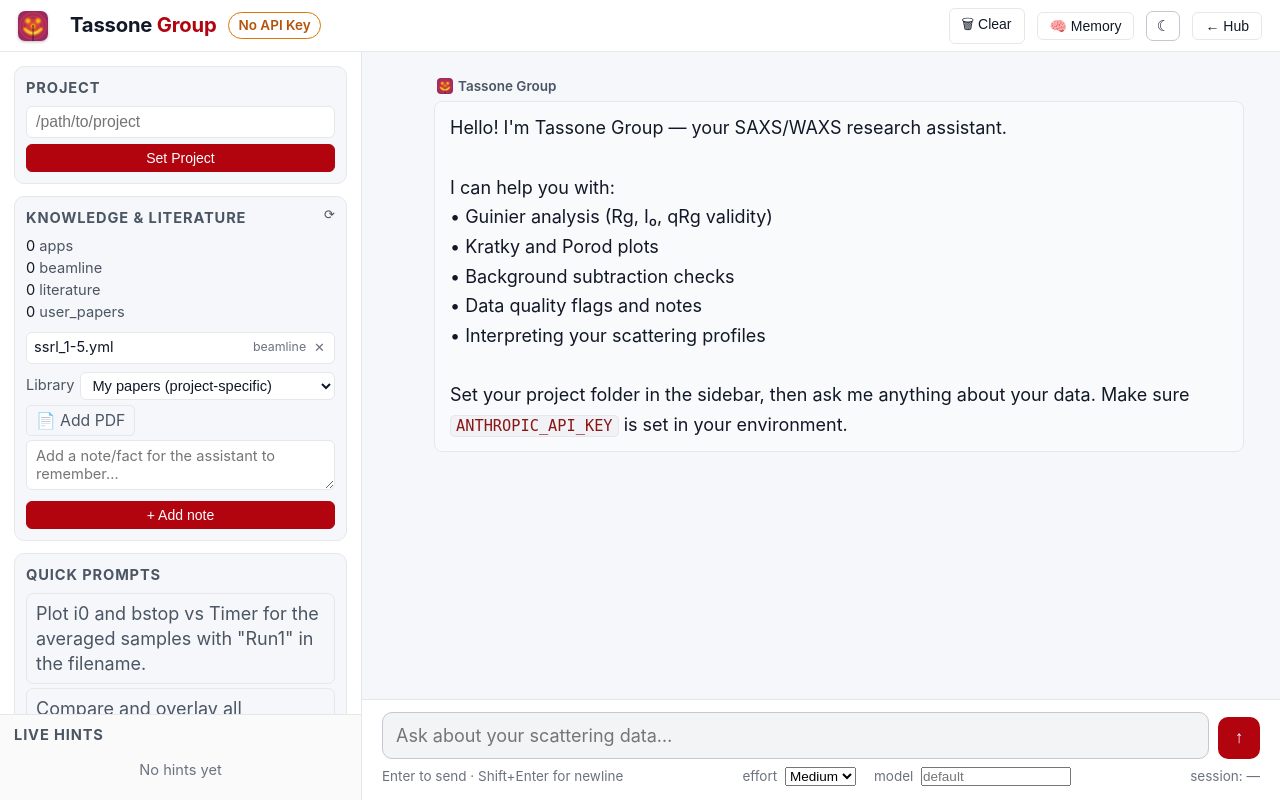
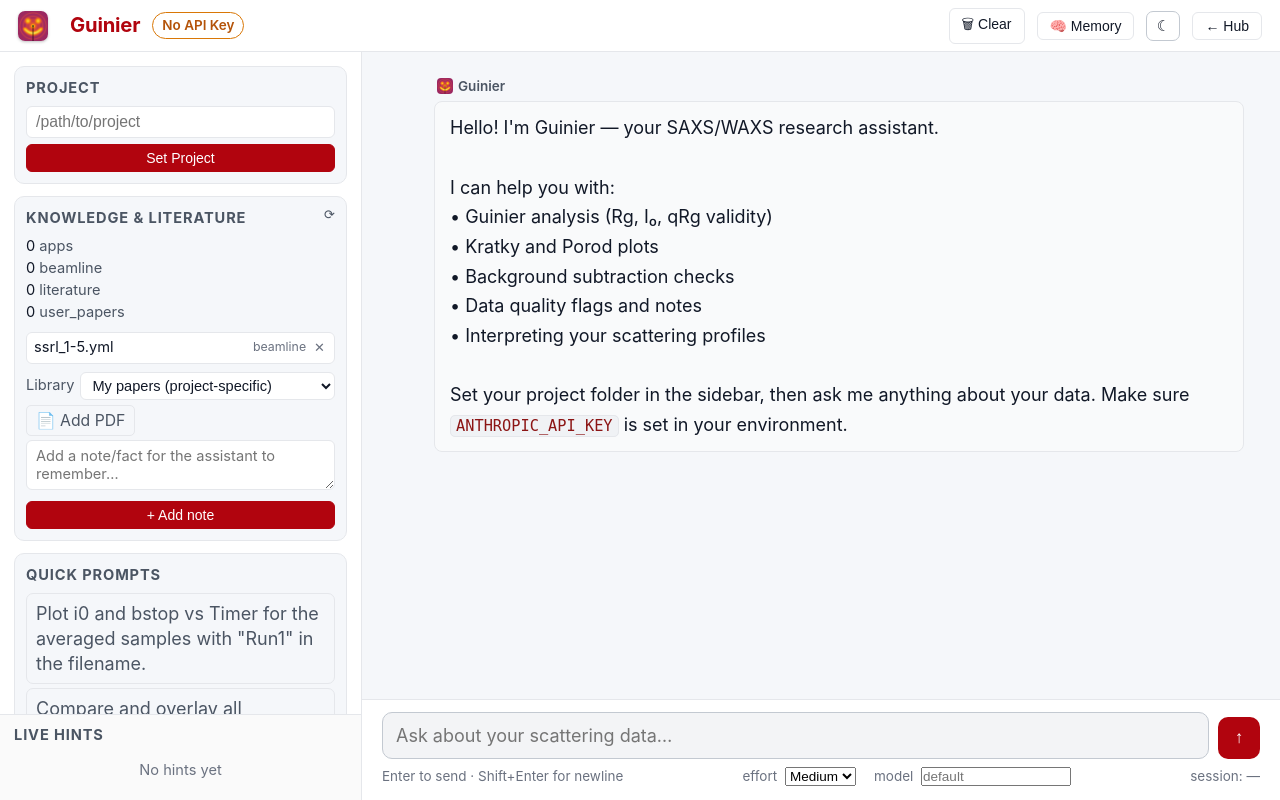
Before and after one commit to anjanikmaurya/SWAXS_Autonomous_Platform_v1, a Flask app: page / in a window 1280 px wide. Run offline with Flask 3, Linux system fonts and the light colour scheme; data that the repository does not hold is empty; some libraries are stand-ins or nearby versions.

Commit message:
Rename the assistant to Guinier in the registry, launchers and docs
The remaining half of the rename: apps.yml (the name the hub card and the tab
both read), the three launcher banners, the assistant's own page, the hub
page, README and the functional spec. Only the string changed.

```diff
--- a/apps.yml
+++ b/apps.yml
@@ -102,7 +102,7 @@ apps:
     color:        "#00838F"
 
   - id:           assistant
-    name:         "Tassone Group"
+    name:         "Guinier"
     description:  "LLM-powered data interpretation, proactive hints, inline plots"
     port:         5109
     entry:        "assistant/app.py"
--- a/assistant/templates/index.html
+++ b/assistant/templates/index.html
@@ -3,7 +3,7 @@
 <head>
 <meta charset="UTF-8">
 <meta name="viewport" content="width=device-width,initial-scale=1">
-<title>Tassone Group</title>
+<title>Guinier</title>
 <link rel="icon" href="/app-icon">   <!-- per-app tab icon, from apps.yml (src/favicon.py) -->
 <!-- Rich rendering: Markdown (marked) + sanitiser (DOMPurify) + math (KaTeX).
      Vendored locally under /static/vendor/ so the assistant works fully OFFLINE
@@ -315,7 +315,7 @@ input:focus-visible,select:focus-visible,textarea:focus-visible{
   <header class="topbar">
     <img src="/static/saxs_smiley.png" alt="SAXS assistant icon"
          style="width:30px;height:30px;border-radius:7px;margin-right:10px;object-fit:cover;box-shadow:0 1px 3px rgba(0,0,0,.25)">
-    <h1>Tassone <span>Group</span></h1>
+    <h1><span>Guinier</span></h1>
     <div id="apiBadge" class="badge warn">Connecting…</div>
     <div class="spacer"></div>
     <button class="btn" onclick="clearChat()">🗑 Clear</button>
@@ -401,9 +401,9 @@ input:focus-visible,select:focus-visible,textarea:focus-visible{
     <div class="chat-wrap">
       <div class="messages" id="messages">
         <div class="msg assistant">
-          <div class="msg-label"><img src="/static/saxs_smiley.png" alt="" style="width:16px;height:16px;border-radius:4px;vertical-align:-3px;margin-right:5px">Tassone Group</div>
+          <div class="msg-label"><img src="/static/saxs_smiley.png" alt="" style="width:16px;height:16px;border-radius:4px;vertical-align:-3px;margin-right:5px">Guinier</div>
           <div class="bubble">
-            Hello! I'm Tassone Group — your SAXS/WAXS research assistant.<br><br>
+            Hello! I'm Guinier — your SAXS/WAXS research assistant.<br><br>
             I can help you with:<br>
             • Guinier analysis (Rg, I₀, qRg validity)<br>
             • Kratky and Porod plots<br>
@@ -684,7 +684,7 @@ function appendUser(text) {
 function appendTyping() {
   const d = document.createElement('div');
   d.className = 'msg assistant'; d.id = '__typing';
-  d.innerHTML = `<div class="msg-label"><img src="/static/saxs_smiley.png" alt="" style="width:16px;height:16px;border-radius:4px;vertical-align:-3px;margin-right:5px">Tassone Group</div>
+  d.innerHTML = `<div class="msg-label"><img src="/static/saxs_smiley.png" alt="" style="width:16px;height:16px;border-radius:4px;vertical-align:-3px;margin-right:5px">Guinier</div>
     <div class="det-row"><div class="det-load"><div class="field"></div><div class="bs"></div><div class="arm"></div></div><span>collecting…</span></div>`;
   document.getElementById('messages').appendChild(d);
   scrollEnd();
@@ -695,7 +695,7 @@ function appendAssistant(text, toolCalls, plot, inlineHints, plotFig) {
   const d = document.createElement('div');
   d.className = 'msg assistant';
 
-  let html = `<div class="msg-label"><img src="/static/saxs_smiley.png" alt="" style="width:16px;height:16px;border-radius:4px;vertical-align:-3px;margin-right:5px">Tassone Group</div><div class="bubble">${renderRich(text)}</div>`;
+  let html = `<div class="msg-label"><img src="/static/saxs_smiley.png" alt="" style="width:16px;height:16px;border-radius:4px;vertical-align:-3px;margin-right:5px">Guinier</div><div class="bubble">${renderRich(text)}</div>`;
 
   // Inline plot — prefer interactive Plotly, fall back to the static PNG.
   const useInteractive = plotFig && window.Plotly;
@@ -905,7 +905,7 @@ async function sendMsg() {
 function appendSteps() {
   const d = document.createElement('div');
   d.className = 'msg assistant';
-  d.innerHTML = `<div class="msg-label"><img src="/static/saxs_smiley.png" alt="" style="width:16px;height:16px;border-radius:4px;vertical-align:-3px;margin-right:5px">Tassone Group</div>
+  d.innerHTML = `<div class="msg-label"><img src="/static/saxs_smiley.png" alt="" style="width:16px;height:16px;border-radius:4px;vertical-align:-3px;margin-right:5px">Guinier</div>
     <div class="steps"><div class="det-row">
       <div class="det-load"><div class="field"></div><div class="bs"></div><div class="arm"></div></div>
       <span>collecting…</span>
--- a/hub/templates/index.html
+++ b/hub/templates/index.html
@@ -296,11 +296,11 @@ input:focus-visible,select:focus-visible,textarea:focus-visible,
     <div class="section-hint">
       <div class="flow-row">
         <span class="flow-badge flow-standard">STANDARD</span>
-        Pick your project folder, then work through: <b>🎯 Calibration</b><span class="arrow">→</span><b>🌀 Reduction</b><span class="arrow">→</span><b><img src="/static/average_icon.png" class="flow-icon" alt=""> Visualisation &amp; Average</b><span class="arrow">→</span><b><img src="/static/background_icon.png" class="flow-icon" alt=""> Subtraction</b><span class="arrow">→</span><b><img src="/static/analysis_icon.png" class="flow-icon" alt=""> Analysis</b>. Stuck? Use <b><img src="/static/saxs_smiley.png" class="flow-icon" alt=""> Tassone Group</b> AI assistant any time.
+        Pick your project folder, then work through: <b>🎯 Calibration</b><span class="arrow">→</span><b>🌀 Reduction</b><span class="arrow">→</span><b><img src="/static/average_icon.png" class="flow-icon" alt=""> Visualisation &amp; Average</b><span class="arrow">→</span><b><img src="/static/background_icon.png" class="flow-icon" alt=""> Subtraction</b><span class="arrow">→</span><b><img src="/static/analysis_icon.png" class="flow-icon" alt=""> Analysis</b>. Stuck? Use <b><img src="/static/saxs_smiley.png" class="flow-icon" alt=""> Guinier</b> AI assistant any time.
       </div>
       <div class="flow-row flow-auto">
         <span class="flow-badge flow-autonomous">AUTONOMOUS</span>
-        The reactor and optimiser close the loop: <b>🔁 Autonomous Synthesis</b> collects a sample<span class="arrow">→</span>pipeline reduces it<span class="arrow">→</span><b>🧭 Auto-Fit &amp; Optimiser</b> proposes what's next<span class="arrow">→</span>back to <b>🔁 Autonomous Synthesis</b>. Stuck? Use <b><img src="/static/saxs_smiley.png" class="flow-icon" alt=""> Tassone Group</b> AI assistant any time.
+        The reactor and optimiser close the loop: <b>🔁 Autonomous Synthesis</b> collects a sample<span class="arrow">→</span>pipeline reduces it<span class="arrow">→</span><b>🧭 Auto-Fit &amp; Optimiser</b> proposes what's next<span class="arrow">→</span>back to <b>🔁 Autonomous Synthesis</b>. Stuck? Use <b><img src="/static/saxs_smiley.png" class="flow-icon" alt=""> Guinier</b> AI assistant any time.
       </div>
     </div>
 
@@ -347,7 +347,7 @@ input:focus-visible,select:focus-visible,textarea:focus-visible,
 
 <!-- Bottom-right branding -->
 <div class="corner-brand">
-  <div class="cb-name">Tassone Group</div>
+  <div class="cb-name">Guinier</div>
   <div class="cb-dept">ESD / SLAC</div>
 </div>
 
```
Also changed, not shown: docs/ASSISTANT_FUNCTIONAL_SPEC.md (+1 -1 lines), README.md, 2 other files.
